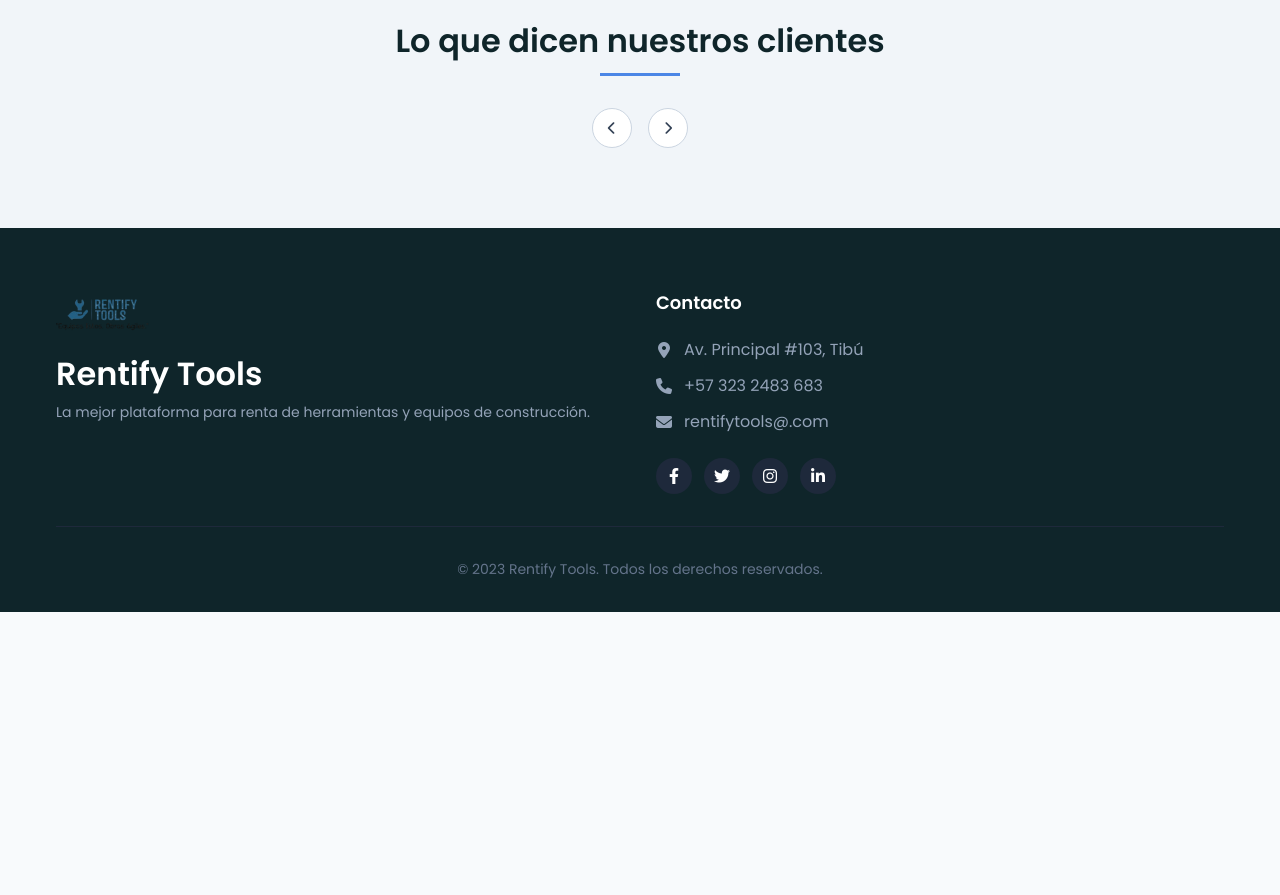
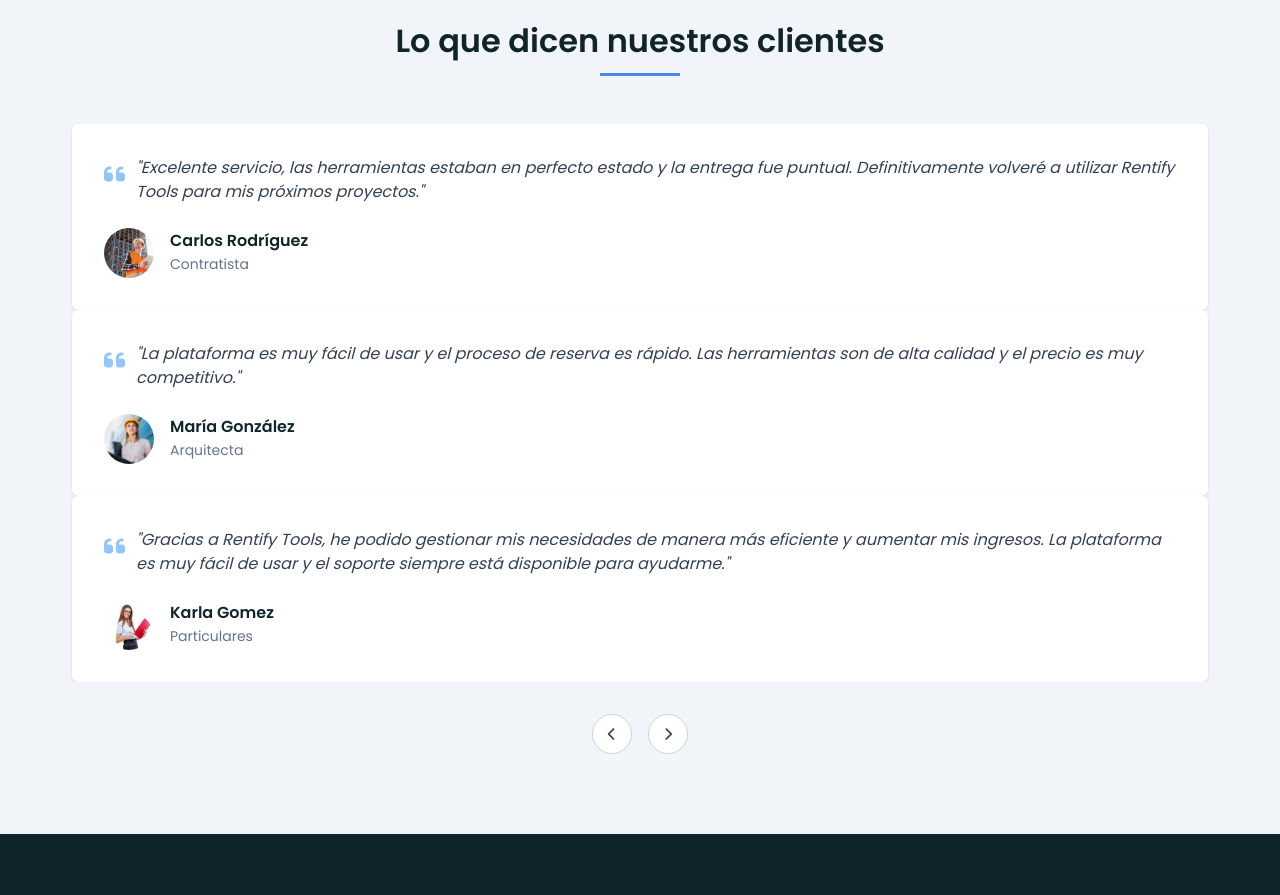
Before and after one commit to KarenLore/Proyecto_RentaHerramientas_Fronted_CristanchoKaren_SalasMaria, a plain HTML site: page Pages/index.html in a window 1280 px wide. Shown: the part 2120-3015 px from the top of the page. Before the commit the page ends 2732 px from the top, so only its background shows below. Drawn offline with Linux system fonts and the light colour scheme; files whose address does not match are found by name.

Commit message:
feat: :sparkles: Improvements
Improvements in index.html

```diff
--- a/Pages/index.html
+++ b/Pages/index.html
@@ -149,13 +149,13 @@
     <section class="testimonials">
         <div class="container">
             <h2 class="section-title">Lo que dicen nuestros clientes</h2>
-            <!-- <div class="testimonials-slider">
+            <div class="testimonials-slider">
                 <div class="testimonial">
                     <div class="testimonial-content">
-                        <p>"Excelente servicio, las herramientas estaban en perfecto estado y la entrega fue puntual. Definitivamente volveré a utilizar ToolRent para mis próximos proyectos."</p>
+                        <p>"Excelente servicio, las herramientas estaban en perfecto estado y la entrega fue puntual. Definitivamente volveré a utilizar Rentify Tools para mis próximos proyectos."</p>
                     </div>
                     <div class="testimonial-author">
-                        <img src="img/client1.jpg" alt="Cliente">
+                        <img src="../images/contratista.png" alt="Cliente">
                         <div>
                             <h4>Carlos Rodríguez</h4>
                             <p>Contratista</p>
@@ -167,7 +167,7 @@
                         <p>"La plataforma es muy fácil de usar y el proceso de reserva es rápido. Las herramientas son de alta calidad y el precio es muy competitivo."</p>
                     </div>
                     <div class="testimonial-author">
-                        <img src="img/client2.jpg" alt="Cliente">
+                        <img src="../images/arquitecta.jpg" alt="Cliente">
                         <div>
                             <h4>María González</h4>
                             <p>Arquitecta</p>
@@ -176,15 +176,15 @@
                 </div>
                 <div class="testimonial">
                     <div class="testimonial-content">
-                        <p>"Como proveedor, ToolRent me ha permitido aumentar mis ingresos y gestionar mi inventario de manera eficiente. La plataforma es intuitiva y el soporte es excelente."</p>
+                        <p>"Gracias a Rentify Tools, he podido gestionar mis necesidades de manera más eficiente y aumentar mis ingresos. La plataforma es muy fácil de usar y el soporte siempre está disponible para ayudarme."</p>
                     </div>
                     <div class="testimonial-author">
-                        <img src="img/client3.jpg" alt="Cliente">
+                        <img src="../images/PARTICULARES.png" alt="Cliente">
                         <div>
-                            <h4>Juan Pérez</h4>
-                            <p>Proveedor de Equipos</p>
+                            <h4>Karla Gomez</h4>
+                            <p>Particulares</p>
                         </div>
-                    </div> -->
+                    </div>
                 </div>
             </div>
             <div class="testimonial-controls">
```
Also changed, not shown: images/PARTICULARES.png (added), images/arquitecta.jpg (added), images/contratista.png (added), images/proveedor.jpeg (added).
